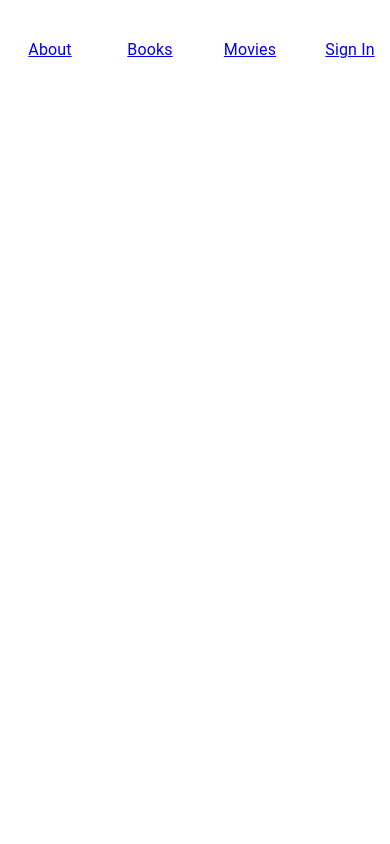
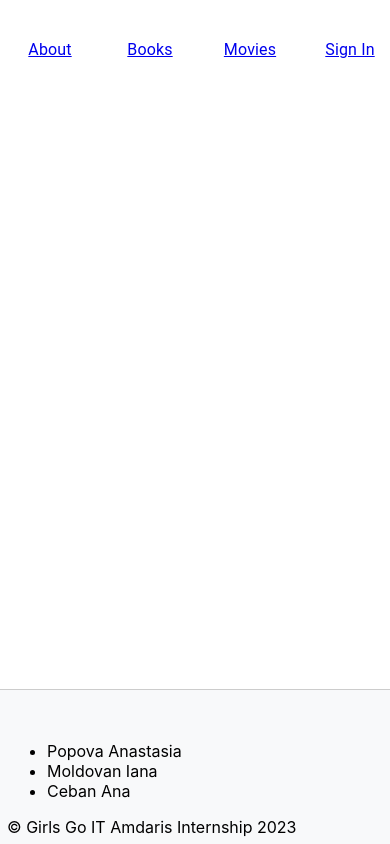
Before and after one commit to nastea19/amdaris_ggit, a React (Create React App) app in the folder amdaris-ggit-app/: page / in a window 390 px wide. Shown: the top 844 px of the page. Built offline with nearby package versions, Linux system fonts and the light colour scheme.

Commit message:
tabs in middle, footer

```diff
--- a/amdaris-ggit-app/src/App.css
+++ b/amdaris-ggit-app/src/App.css
@@ -36,3 +36,17 @@
     transform: rotate(360deg);
   }
 }
+
+.footer {
+  display: flex;
+  /* justify-content: center; */
+  align-items: flex-end;
+  position: fixed;
+  bottom: 0;
+  width: 100%;
+  background-color: #f8f9fa;
+  border-top: 1px solid #ccc;
+  padding: 7px;
+  z-index: 100;
+  /* text-align: center; */
+}
--- a/amdaris-ggit-app/src/components/NavigationBar.tsx
+++ b/amdaris-ggit-app/src/components/NavigationBar.tsx
@@ -8,6 +8,8 @@
 import IconButton from '@mui/material/IconButton';
 import Typography from '@mui/material/Typography';
 import Tooltip from '@mui/material/Tooltip';
+
+import '../App.css';
 
 export default function NavigationBar() {
   const [anchorEl, setAnchorEl] = React.useState<null | HTMLElement>(null);
@@ -89,6 +91,25 @@
           </MenuItem>
         </Menu>
       </div>
+      <div className="footer">
+  <footer className="d-flex flex-wrap justify-content-between align-items-center py-3 my-4 border-top">
+    <div className="col-md-4 d-flex align-items-center">
+      <a href="/" className="mb-3 me-2 mb-md-0 text-body-secondary text-decoration-none lh-1">
+        <svg className="bi" width="30" height="24"><use xlinkHref="#bootstrap"></use></svg>
+      </a>
+    </div>
+
+    <ul className="nav col-md-4 justify-content-end list-unstyled d-flex">
+      <li>Popova Anastasia</li>
+      <li>Moldovan Iana</li>
+      <li>Ceban Ana</li>
+    </ul>
+    <div className="text-center col-md-4 ">
+      <span className="mb-3 mb-md-0 text-body-secondary">© Girls Go IT Amdaris Internship 2023</span>
+    </div>
+  </footer>
+</div>
+
     </React.Fragment>
   );
 }
--- a/amdaris-ggit-app/src/components/books.tsx
+++ b/amdaris-ggit-app/src/components/books.tsx
@@ -36,7 +36,7 @@
   };
 
   return (
-    <Box sx={{ width: "100%" }}>
+    <Box sx={{ display: "flex", flexDirection: "column", alignItems: "center" }}>
       <Tabs
         value={value}
         onChange={handleChange}
--- a/amdaris-ggit-app/src/components/sign-in.tsx
+++ b/amdaris-ggit-app/src/components/sign-in.tsx
@@ -18,8 +18,14 @@
 
   const onSubmit = (data: FormData) => {
     console.log(data);
-    toast.success("Signed in successfully");
-    toast.error("Error");
+    toast.success("Signed in successfully",{
+      position: 'top-right',
+      autoClose: 3000,
+    });
+    toast.error("Error", {
+      position: 'top-right',
+      autoClose: 3000, // 3 seconds
+    });
     navigate("/");
   };
 
--- a/package.json
+++ b/package.json
@@ -3,10 +3,12 @@
     "@emotion/react": "^11.11.1",
     "@emotion/styled": "^11.11.0",
     "@mui/material": "^5.14.16",
+    "bootstrap": "^5.3.2",
     "mdb-react-ui-kit": "^6.3.0",
     "react": "^18.2.0",
     "react-dom": "^18.2.0",
     "react-hook-form": "^7.47.0",
-    "react-router-dom": "^6.18.0"
+    "react-router-dom": "^6.18.0",
+    "react-toastify": "^9.1.3"
   }
 }
```
Also changed, not shown: amdaris-ggit-app/src/components/book-table.tsx (+19 -0 lines), 1 other file (tests, documents, lock files or other folders).
